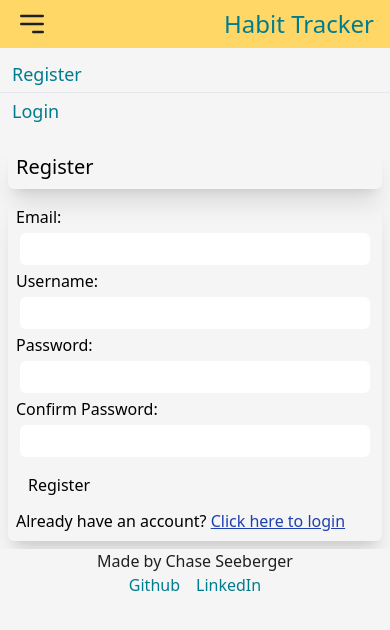
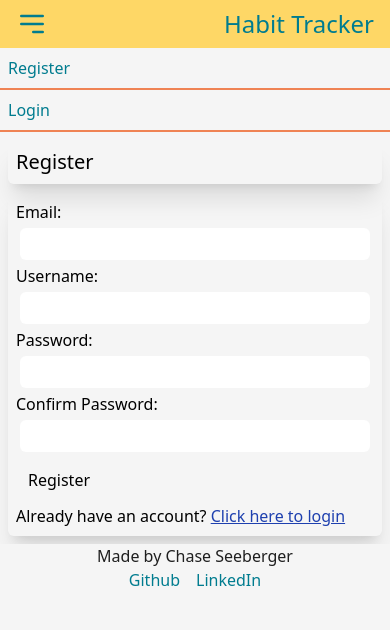
Before and after one commit to ChaseLee21/Habit-Tracker, a React (Vite) app in the folder client/: page /register in a window 390 px wide. Both pictures are taken after a click on the button 32 px from the left and 24 px from the top of the page. Shown: the top 630 px of the page. Built offline with nearby package versions, Linux system fonts and the light colour scheme.

Commit message:
refactor: Remove NavBar component and replace with NavBarMobile and NavBarDesktop in App.jsx

```diff
--- a/client/src/App.jsx
+++ b/client/src/App.jsx
@@ -1,12 +1,34 @@
 import Footer from './components/Footer'
-import Header from './components/NavBar'
-import React from 'react'
+import NavBarMobile from './components/nav/NavBarMobile'
+import NavBarDesktop from './components/nav/NavBarDesktop'
+import React, { useEffect, useState } from 'react'
 import { Outlet } from 'react-router-dom'
 
 function App () {
+    const [width, setWidth] = useState(window.innerWidth)
+    const [showMobile, setShowMobile] = useState(false)
+
+    useEffect(() => {
+        const handleResize = () => {
+            setWidth(window.innerWidth)
+        }
+        window.addEventListener('resize', handleResize)
+        return () => {
+            window.removeEventListener('resize', handleResize)
+        }
+    }, [])
+
+    useEffect(() => {
+        if (width < 768) {
+            setShowMobile(true)
+        } else {
+            setShowMobile(false)
+        }
+    }, [width])
+
     return (
         <>
-            <Header />
+            {showMobile ? <NavBarMobile /> : <NavBarDesktop />}
             <Outlet />
             <Footer />
         </>
--- a/client/src/components/NavBar.jsx
+++ b/client/src/components/nav/NavBarDesktop.jsx
@@ -10,46 +10,46 @@ function Header () {
 
     return (
         <>
-            <header className="bg-colorPrimary text-colorText">
+            <header className="bg-colorPrimary text-colorSecondary">
                 <div className="flex justify-between items-center p-2">
                     <button onClick={() => handleNavBarClick()}>
-                        <svg xmlns="http://www.w3.org/2000/svg" className="h-8 w-8 mx-2" fill="none" viewBox="0 0 24 24" stroke="currentColor">
+                        <svg xmlns="http://www.w3.org/2000/svg" className="h-8 w-8 mx-2 text-colorSecondary hover:text-colorSecondaryDark" fill="none" viewBox="0 0 24 24" stroke="currentColor">
                             <path strokeLinecap="round" strokeLinejoin="round" strokeWidth={2} d="M4 6h16M4 12h16m-7 6h7" />
                         </svg>
                     </button>
-                    <h1 className="text-colorLink hover:text-colorLinkHover text-2xl mx-2">
+                    <h1 className="text-colorSecondary hover:text-colorSecondaryDark text-2xl mx-2">
                         <Link to={'/'} onClick={() => handleNavBarClick()}>Habit Tracker</Link>
                     </h1>
                 </div>
-                {showMenu && (<nav className="bg-colorBg text-colorLink">
-                    <ul className="py-2 text-lg">
+                {showMenu && (<nav className="bg-colorBg text-colorLinktext-lg">
+                    <ul>
                         {document.cookie.includes('habitTrackerToken') &&
-                            <li className="border-b p-1 ps-3 hover:text-colorLinkHover">
+                            <li className="border-b-2 border-colorBorder hover:text-colorLinkHover p-2">
                                 <Link to={'/'} onClick={() => handleNavBarClick()}>Home</Link>
                             </li>
                         }
                         {document.cookie.includes('habitTrackerToken') &&
-                            <li className="border-b p-1 ps-3 hover:text-colorLinkHover">
+                            <li className="border-b-2 border-colorBorder hover:text-colorLinkHover p-2">
                                 <Link to={'/profile'} onClick={() => handleNavBarClick()}>My Profile</Link>
                             </li>
                         }
                         {document.cookie.includes('habitTrackerToken') &&
-                            <li className="border-b p-1 ps-3 hover:text-colorLinkHover">
+                            <li className="border-b-2 border-colorBorder hover:text-colorLinkHover p-2">
                                 <Link to={'/new-habit'} onClick={() => handleNavBarClick()}>New Habit</Link>
                             </li>
                         }
                         {!document.cookie.includes('habitTrackerToken') &&
-                            <li className="border-b p-1 ps-3 hover:text-colorLinkHover">
+                            <li className="border-b-2 border-colorBorder hover:text-colorLinkHover p-2">
                                 <Link to={'/register'} onClick={() => handleNavBarClick()}>Register</Link>
                             </li>
                         }
                         {!document.cookie.includes('habitTrackerToken') &&
-                        <li className="p-1 ps-3 hover:text-colorLinkHover">
-                            <Link to={'/login'} onClick={() => handleNavBarClick()}>Login</Link>
-                        </li>
+                            <li className="border-b-2 border-colorBorder hover:text-colorLinkHover p-2">
+                                <Link to={'/login'} onClick={() => handleNavBarClick()}>Login</Link>
+                            </li>
                         }
                         {document.cookie.includes('habitTrackerToken') &&
-                            <li className="p-1 ps-3 hover:text-colorLinkHover">
+                            <li className="border-b-2 border-colorBorder hover:text-colorLinkHover p-2">
                                 <Link to={'/logout'} onClick={() => handleNavBarClick()}>Logout</Link>
                             </li>
                         }
--- /dev/null
+++ b/client/src/components/nav/NavBarMobile.jsx
@@ -0,0 +1,63 @@
+import { useState, React } from 'react'
+import { Link } from 'react-router-dom'
+
+function Header () {
+    const [showMenu, setShowMenu] = useState(false)
+
+    const handleNavBarClick = () => {
+        setShowMenu(!showMenu)
+    }
+
+    return (
+        <>
+            <header className="bg-colorPrimary text-colorSecondary">
+                <div className="flex justify-between items-center p-2">
+                    <button onClick={() => handleNavBarClick()}>
+                        <svg xmlns="http://www.w3.org/2000/svg" className="h-8 w-8 mx-2 text-colorSecondary hover:text-colorSecondaryDark" fill="none" viewBox="0 0 24 24" stroke="currentColor">
+                            <path strokeLinecap="round" strokeLinejoin="round" strokeWidth={2} d="M4 6h16M4 12h16m-7 6h7" />
+                        </svg>
+                    </button>
+                    <h1 className="text-colorSecondary hover:text-colorSecondaryDark text-2xl mx-2">
+                        <Link to={'/'} onClick={() => handleNavBarClick()}>Habit Tracker</Link>
+                    </h1>
+                </div>
+                {showMenu && (<nav className="bg-colorBg text-colorLinktext-lg">
+                    <ul>
+                        {document.cookie.includes('habitTrackerToken') &&
+                            <li className="border-b-2 border-colorBorder hover:text-colorLinkHover p-2">
+                                <Link to={'/'} onClick={() => handleNavBarClick()}>Home</Link>
+                            </li>
+                        }
+                        {document.cookie.includes('habitTrackerToken') &&
+                            <li className="border-b-2 border-colorBorder hover:text-colorLinkHover p-2">
+                                <Link to={'/profile'} onClick={() => handleNavBarClick()}>My Profile</Link>
+                            </li>
+                        }
+                        {document.cookie.includes('habitTrackerToken') &&
+                            <li className="border-b-2 border-colorBorder hover:text-colorLinkHover p-2">
+                                <Link to={'/new-habit'} onClick={() => handleNavBarClick()}>New Habit</Link>
+                            </li>
+                        }
+                        {!document.cookie.includes('habitTrackerToken') &&
+                            <li className="border-b-2 border-colorBorder hover:text-colorLinkHover p-2">
+                                <Link to={'/register'} onClick={() => handleNavBarClick()}>Register</Link>
+                            </li>
+                        }
+                        {!document.cookie.includes('habitTrackerToken') &&
+                            <li className="border-b-2 border-colorBorder hover:text-colorLinkHover p-2">
+                                <Link to={'/login'} onClick={() => handleNavBarClick()}>Login</Link>
+                            </li>
+                        }
+                        {document.cookie.includes('habitTrackerToken') &&
+                            <li className="border-b-2 border-colorBorder hover:text-colorLinkHover p-2">
+                                <Link to={'/logout'} onClick={() => handleNavBarClick()}>Logout</Link>
+                            </li>
+                        }
+                    </ul>
+                </nav>)}
+            </header>
+        </>
+    )
+}
+
+export default Header
```
